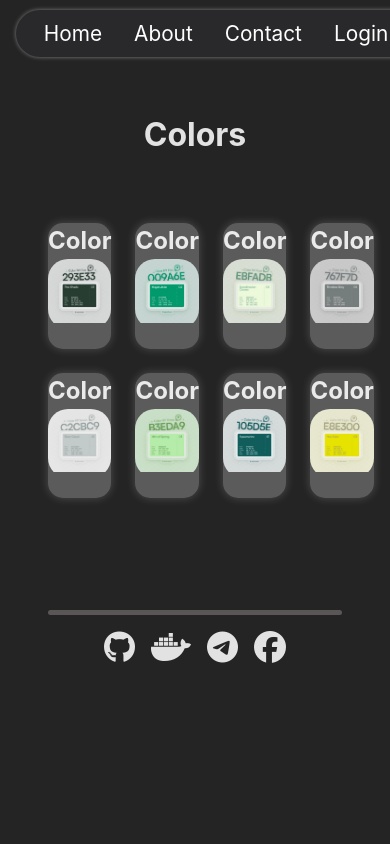
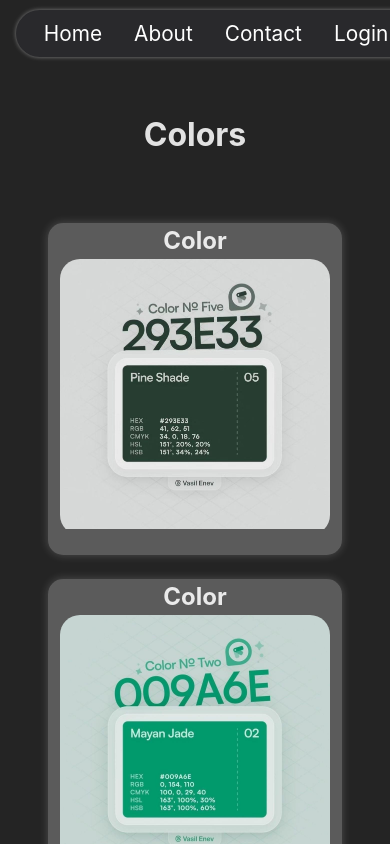
Before and after one commit to horrorbringer/React-Vite-1, a React (Vite) app: page / in a window 390 px wide. Shown: the top 844 px of the page. Built offline with nearby package versions, Linux system fonts and the light colour scheme.

Commit message:
responsive

```diff
--- a/src/App.css
+++ b/src/App.css
@@ -123,6 +123,23 @@ input:focus-visible {
 .img-list img{
   width: 100%;
 }
+
+@media screen and (max-width:1000px) {
+  .card{
+    grid-template-columns: 1fr 1fr 1fr;
+  }
+}
+@media screen and (max-width:800px) {
+  .card{
+    grid-template-columns: 1fr 1fr;
+  }
+}
+@media  screen and (max-width:650px) {
+  .card{
+    grid-template-columns: 1fr;
+  }
+}
+
 .line{
   margin: 7rem 3rem;
 }
```
